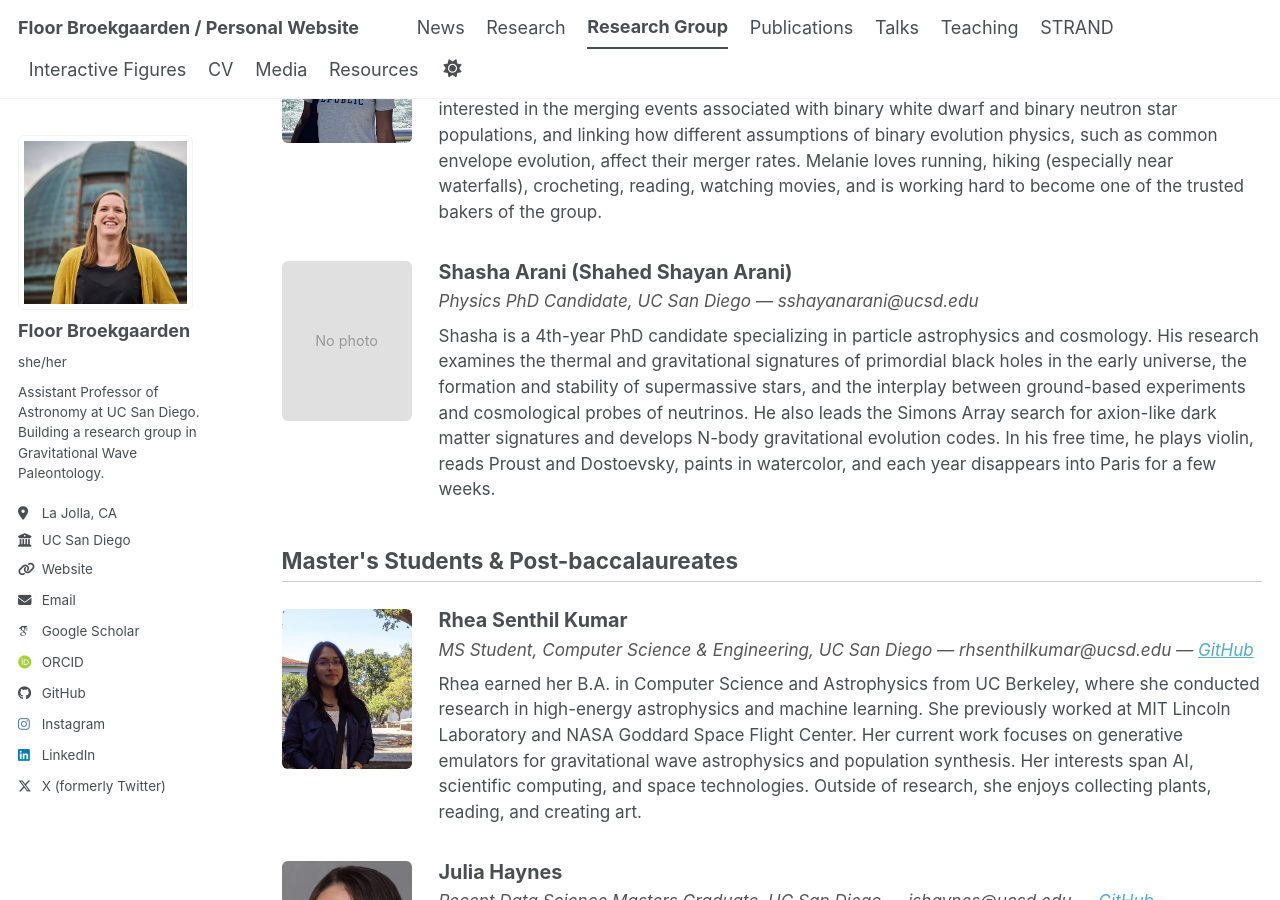
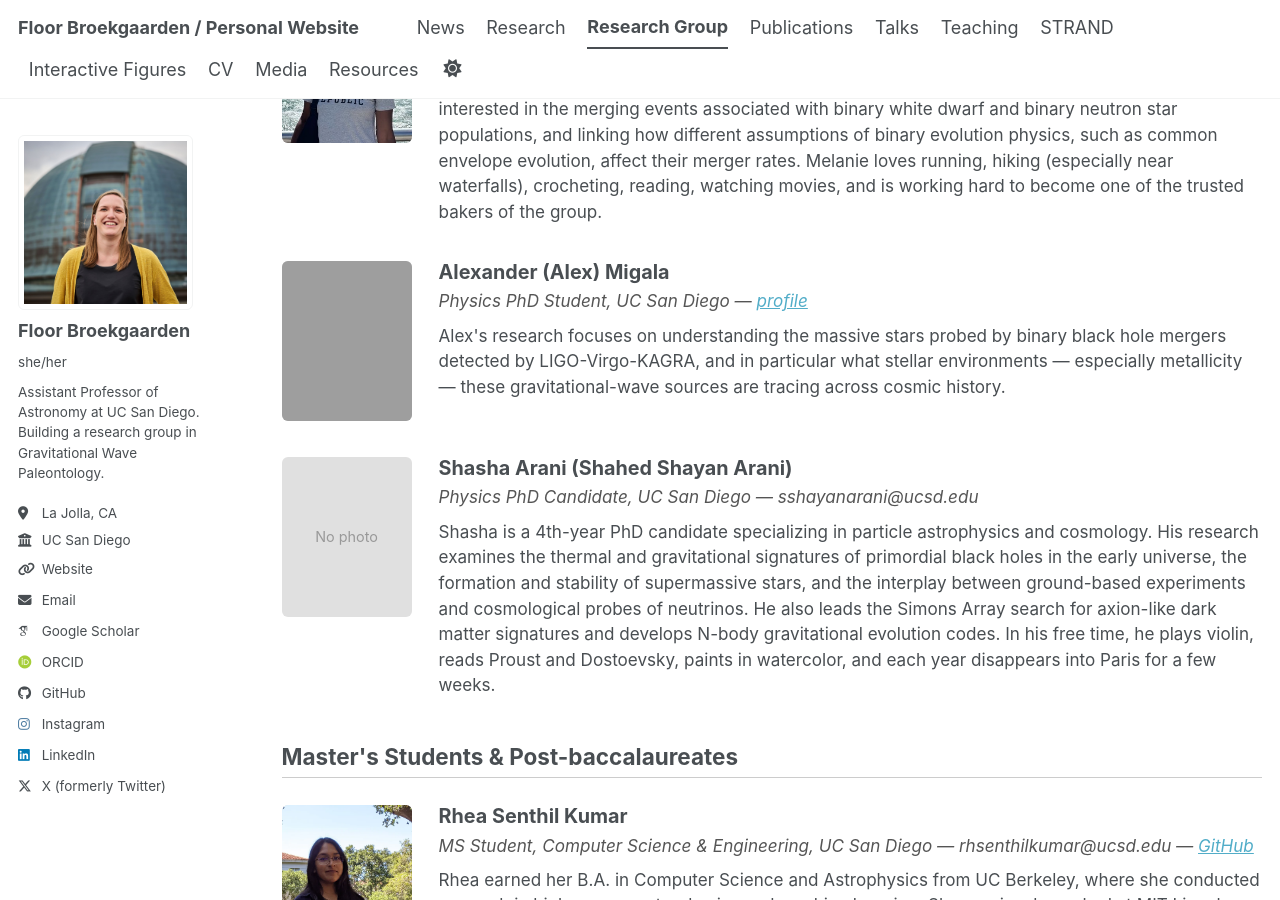
Before and after one commit to FloorBroekgaarden/FloorBroekgaarden.github.io, a Jekyll site: the page built from _pages/group.md, in a window 1280 px wide and 900 px high, scrolled down 2288 px. Built offline with Jekyll 4.4.1, drawn with Linux system fonts in a browser that asks for light colours; some web fonts are replaced; a script bundle is joined from its source files by our own code; library files that are not in the unit come from our copies; grey boxes are pictures that could not be loaded.

Commit message:
udpate group

```diff
--- a/_pages/group.md
+++ b/_pages/group.md
@@ -113,6 +113,16 @@ author_profile: true
     <h3>Melanie Santiago</h3>
     <p class="role">PhD Student, UC San Diego &mdash; m6santiago@ucsd.edu &mdash; <a href="https://melanie-santiago26.github.io/">website</a></p>
     <p>Melanie's research focuses on using binary population synthesis codes, such as COMPAS, to study different progenitor populations of transient events and gravitational wave sources. She is particularly interested in the merging events associated with binary white dwarf and binary neutron star populations, and linking how different assumptions of binary evolution physics, such as common envelope evolution, affect their merger rates. Melanie loves running, hiking (especially near waterfalls), crocheting, reading, watching movies, and is working hard to become one of the trusted bakers of the group.</p>
+  </div>
+</div>
+
+<div class="member-card">
+  <img src="/images/group/alex-migala.jpg" alt="Alexander Migala" class="member-photo" onerror="this.style.display='none';this.nextElementSibling.style.display='flex';">
+  <div class="member-photo-placeholder" style="display:none;">No photo</div>
+  <div class="member-info">
+    <h3>Alexander (Alex) Migala</h3>
+    <p class="role">Physics PhD Student, UC San Diego &mdash; <a href="https://physics.ucsd.edu/people/profile?id=amigala">profile</a></p>
+    <p>Alex's research focuses on understanding the massive stars probed by binary black hole mergers detected by LIGO-Virgo-KAGRA, and in particular what stellar environments — especially metallicity — these gravitational-wave sources are tracing across cosmic history.</p>
   </div>
 </div>
 
```
Also changed, not shown: _pages/news.md (+36 -1 lines).
